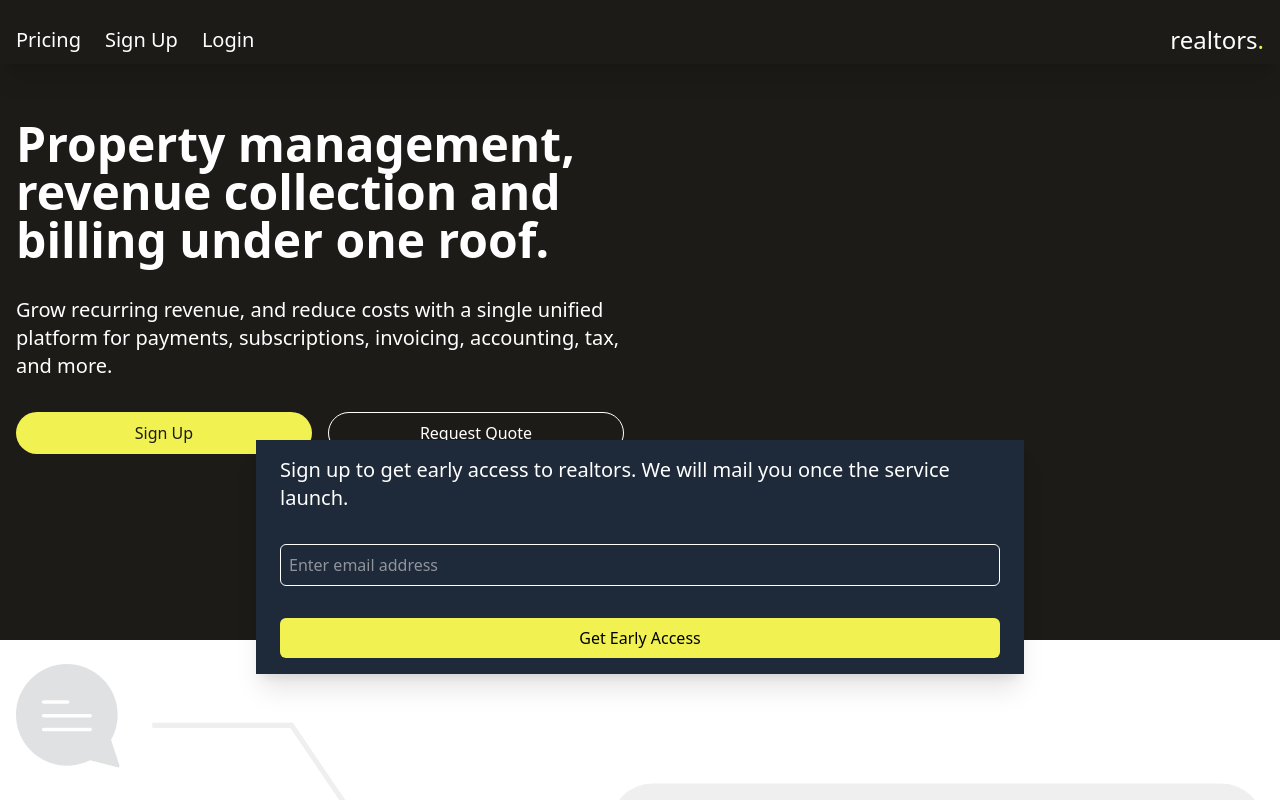
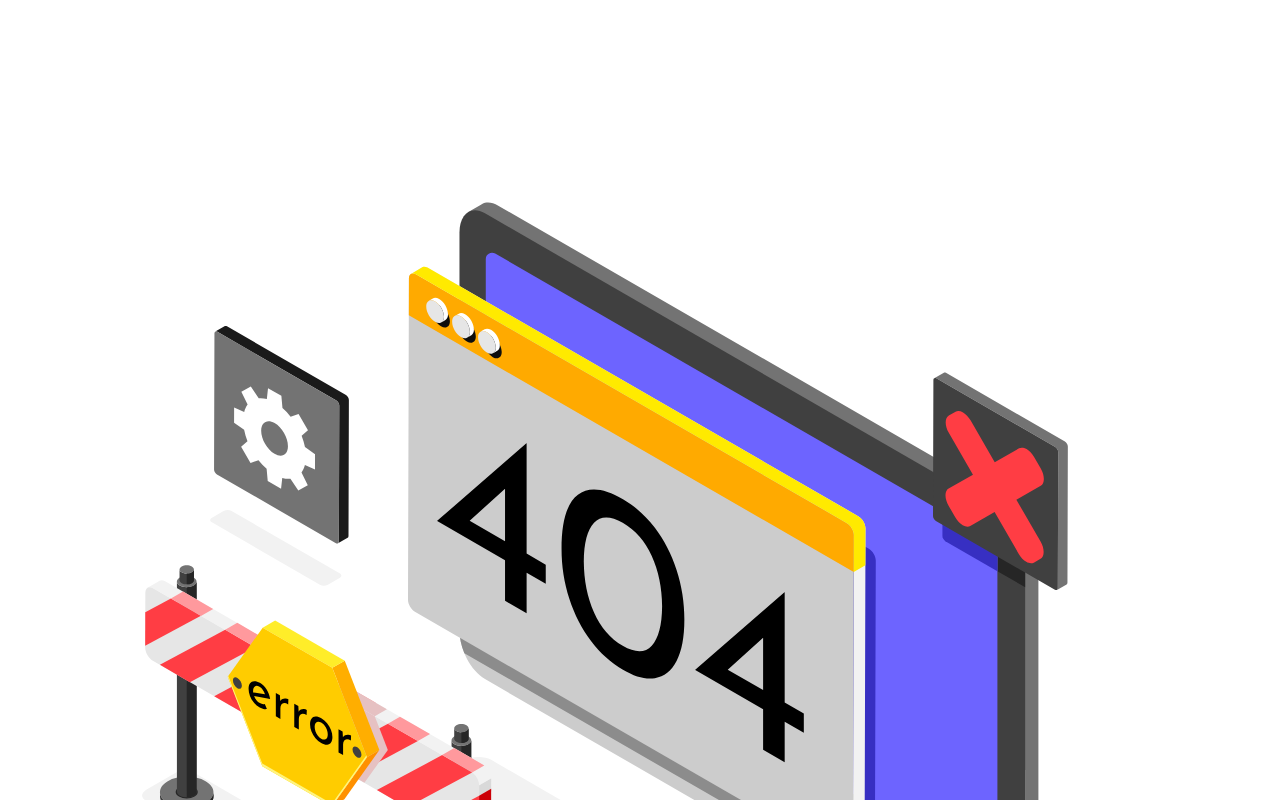
Before and after one commit to pacheko-ke/realtor, a React (Vite) app: page /dashboard in a window 1280 px wide. Shown: the top 800 px of the page. Built offline with nearby package versions, Linux system fonts and the light colour scheme.

Commit message:
add browser navigation

```diff
--- a/package.json
+++ b/package.json
@@ -14,6 +14,7 @@
     "motion": "^12.6.2",
     "react": "^19.0.0",
     "react-dom": "^19.0.0",
+    "react-router-dom": "^7.4.1",
     "tailwindcss": "^4.0.17"
   },
   "devDependencies": {
--- a/src/App.jsx
+++ b/src/App.jsx
@@ -1,18 +1,23 @@
 import React from 'react'
 import { useState } from 'react'
 import Landing from '../src/components/Landing'
+import NotFound from '../src/components/core/NotFound'
+
+import { createBrowserRouter, RouterProvider, Route, Routes, HashRouter } from 'react-router-dom'
 
 // import './App.css'
 
 function App() {
-  const [count, setCount] = useState(0)
+  const router = createBrowserRouter([
+    {
+      path: '/',
+      element: <Landing />,
+      errorElement: <NotFound />,
+    },
 
-  return (
+  ]);
 
-
-    <Landing />
-
-  )
+  return <RouterProvider router={router} />;
 }
 
 export default App
--- a/src/components/core/NotFound.jsx
+++ b/src/components/core/NotFound.jsx
@@ -1,5 +1,5 @@
 import React from 'react'
-import lost from '../images/lost.svg'
+import lost from '../../assets/images/lost.svg'
 import { Link } from 'react-router-dom'
 
 export default function NotFound() {
```
Also changed, not shown: src/assets/images/lost.svg (added), 1 other file (tests, documents, lock files or other folders).
